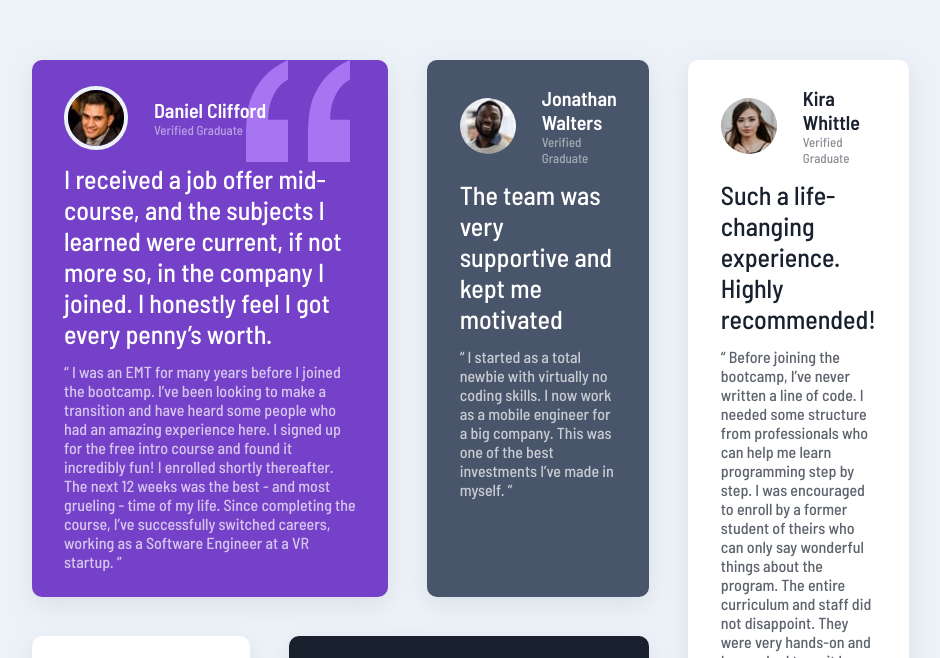
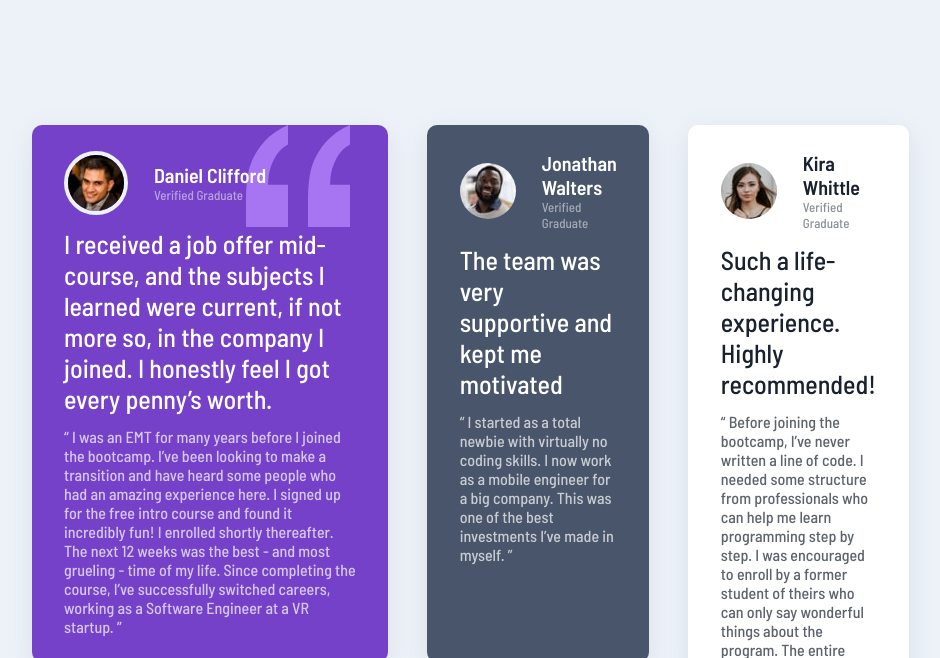
Before and after one commit to Rubylena/Testimonials, a website: page index.html in a window 1280 px wide. Shown: the part 142-800 px from the top of the page, without its empty margins (170-1110 px from the left). Drawn offline with Linux system fonts and the light colour scheme.

Commit message:
padding top desktop view

```diff
--- a/style/sass/main.scss
+++ b/style/sass/main.scss
@@ -25,7 +25,7 @@ $White: hsl(0, 0%, 100%);
         @media screen and (min-width: 575px) and (max-width: 796px){@content;}
     }
     @else if $size == desktop-only {
-        @media screen and (min-width: 796px) and (max-width: 1440px){@content;}
+        @media screen and (min-width: 796px){@content;}
     }
 }
 
@@ -43,7 +43,6 @@ body{
     place-content: center;
     place-items: center;
     background: $Light-grayish-blue;
-    padding: 5em 15em;
 
     @include screen-size(phone-only){
         padding: 10em 5em;
```
Also changed, not shown: style/css/style.css.
